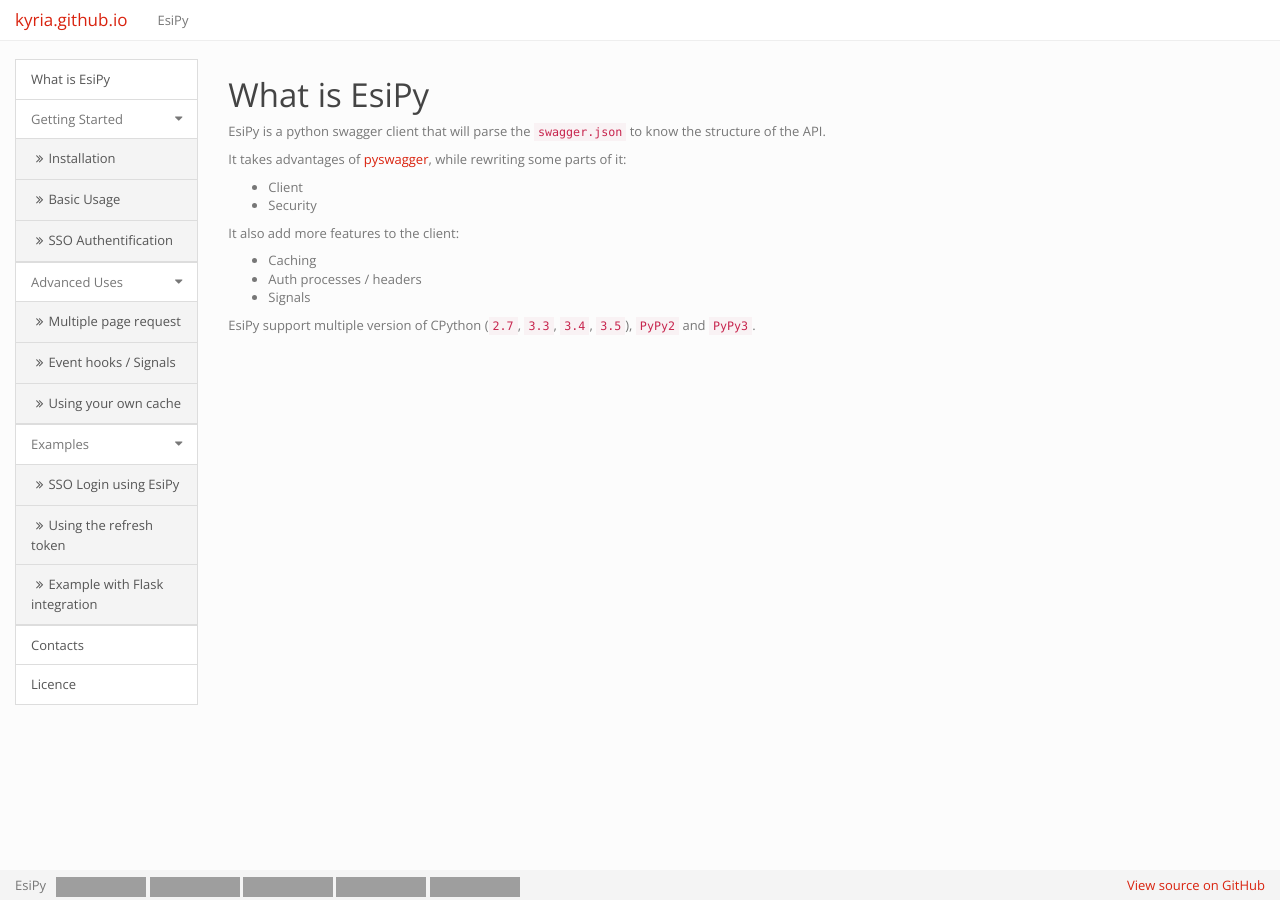
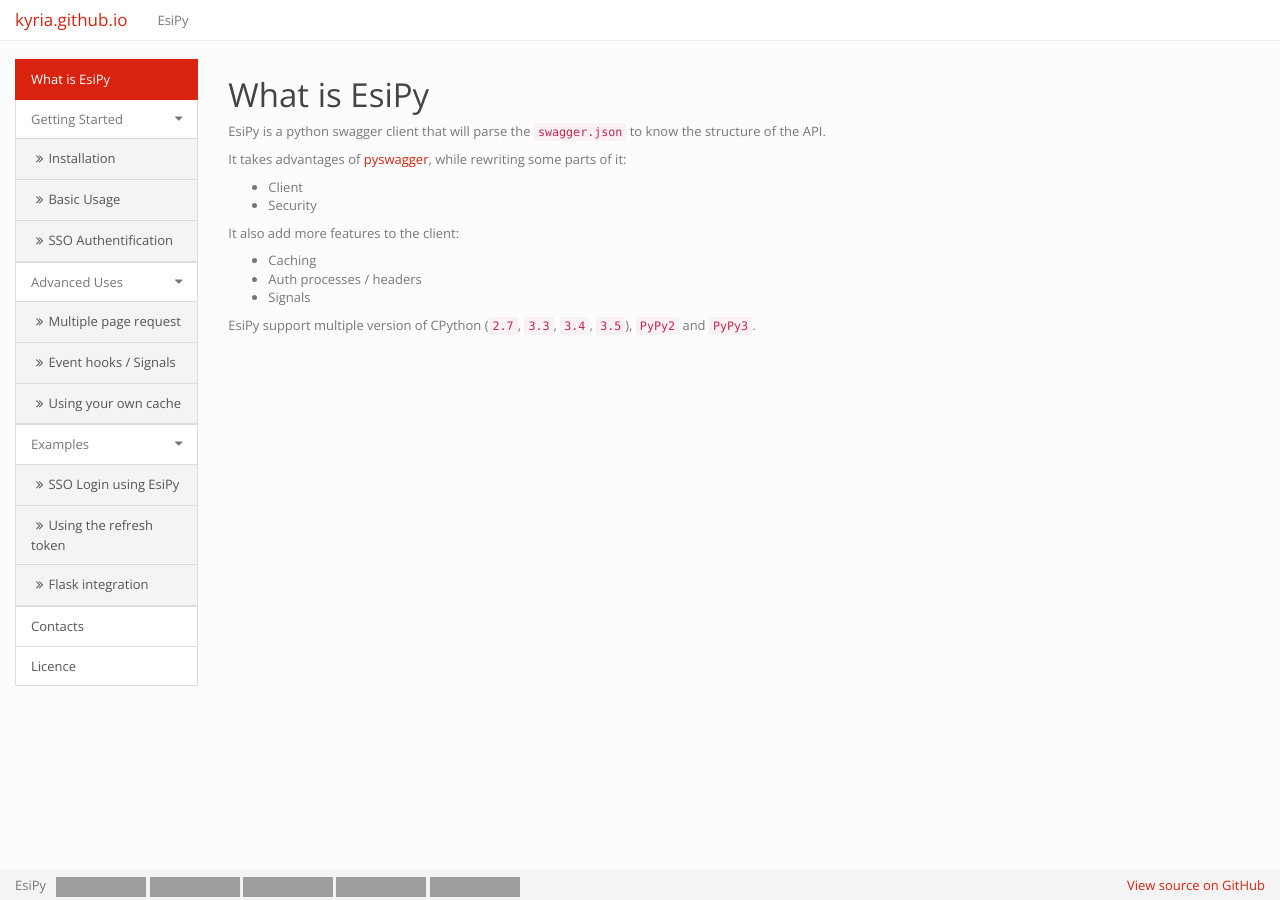
Before and after one commit to Kyria/EsiPy, a Jekyll site: the page built from index.md, in a window 1280 px wide, cut to the strip 0-900 px from the top of the page. Built offline with Jekyll 4.4.1, drawn with Linux system fonts in a browser that asks for light colours; nearby versions of some CDN libraries; our own code applies the rules of GitHub Pages for plain Markdown files; grey boxes are pictures that could not be loaded.

Commit message:
fix menu collapse and some labels

```diff
--- a/_layouts/base.html
+++ b/_layouts/base.html
@@ -41,7 +41,7 @@
             <div class="row">
 
                 <div class="col-sm-3 col-md-2">
-                    <div class="list-group">
+                    <div class="list-group" id="menu">
                         <a href="/EsiPy" class="list-group-item" data-section="index">What is EsiPy</a>
 
                         <span class="list-group-item collapse-title" data-toggle="collapse" data-target=".started">Getting Started</span>
@@ -52,17 +52,17 @@
                         </div>
 
                         <span class="list-group-item collapse-title" data-toggle="collapse" data-target=".advanced">Advanced Uses</span>
-                        <div class="collapse in submenu started">
+                        <div class="collapse in submenu advanced">
                             <a href="#" class="list-group-item">Multiple page request</a>
                             <a href="#" class="list-group-item">Event hooks / Signals</a>
                             <a href="#" class="list-group-item">Using your own cache</a>
                         </div>
 
-                        <span class="list-group-item collapse-title" data-toggle="collapse" data-target=".advanced">Examples</span>
-                        <div class="collapse in submenu started">
+                        <span class="list-group-item collapse-title" data-toggle="collapse" data-target=".examples">Examples</span>
+                        <div class="collapse in submenu examples">
                             <a href="#" class="list-group-item">SSO Login using EsiPy</a>
                             <a href="#" class="list-group-item">Using the refresh token</a>
-                            <a href="https://github.com/Kyria/flask-esipy-example" class="list-group-item">Example with Flask integration</a>
+                            <a href="https://github.com/Kyria/flask-esipy-example" class="list-group-item">Flask integration</a>
                         </div>
 
                         <a href="#" class="list-group-item">Contacts</a>
```
Also changed, not shown: other parts of _layouts/base.html (+1 -1 lines).
